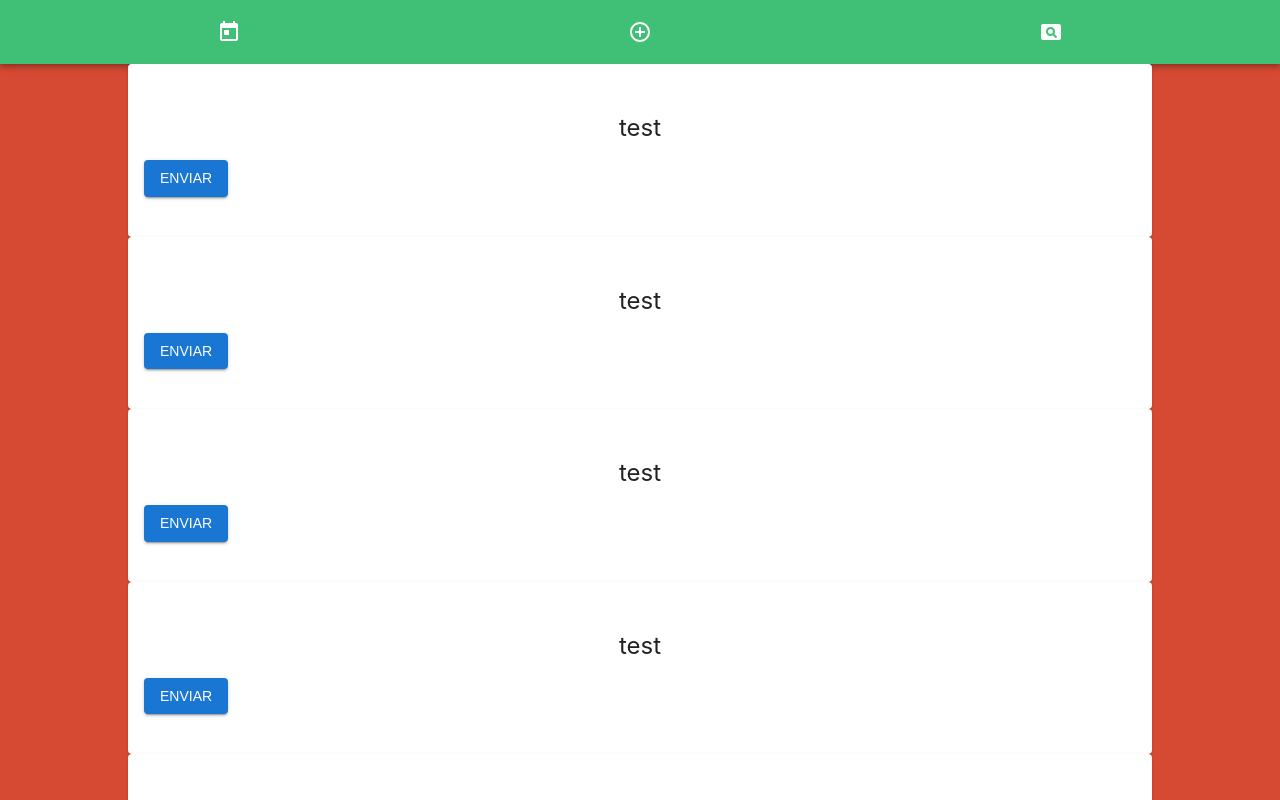
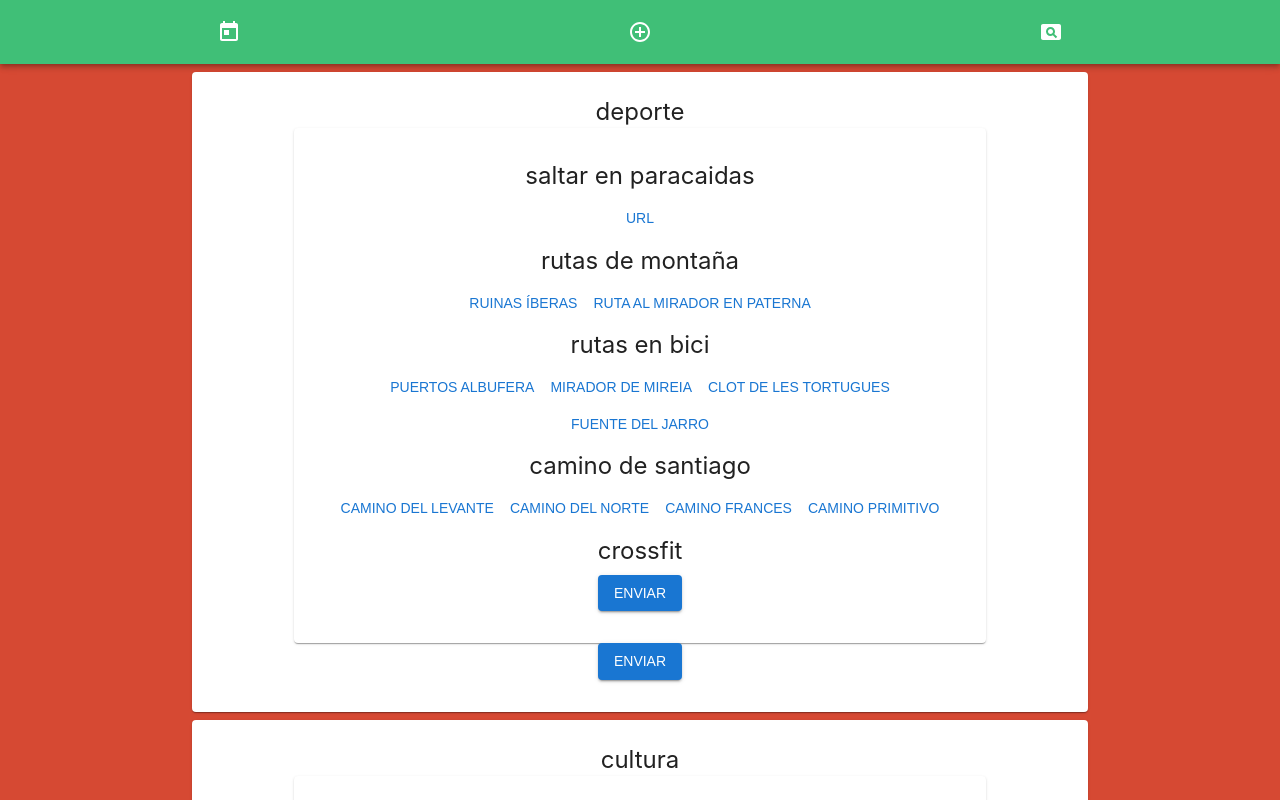
Before and after one commit to jmarcoz1/plan-planner, a React (Create React App) app: page /view-plans in a window 1280 px wide. Shown: the top 800 px of the page. Built offline with nearby package versions, Linux system fonts and the light colour scheme.

Commit message:
when the details only have an url it does not work

```diff
--- a/src/components/PlanDetails.js
+++ b/src/components/PlanDetails.js
@@ -8,17 +8,41 @@ const PlanDetails = (props) => {
   const planIndex = props.planIndex
 
   const handleSubmit = () => {
-    console.log({planDetails})
+    console.log({ planIndex })
   }
 
   return (
-    <Card sx={{ width: '80%', margin: '0 auto', py: 2, color: "app" }}>
+    <Card sx={{ width: '80%', margin: '0 auto', py: 1, color: "app" }}>
       <CardContent>
-      <Typography variant="h5" sx={{ textAlign: 'center', py: 2 }}>test</Typography>
 
-      {/* {planData.map((data, index) => {
-        <PlanDetails planDetails={data} planIndex={index}/>
+        {/* {planDetails.map((data, index) => {
+          <PlanOptions planDetails={data} planIndex={index} />
         })} */}
+
+        {Object.entries(planDetails).map(([key, value]) => {
+          return (
+            <Box>
+              <Typography variant="h5" sx={{ py: 1 }}>{key}</Typography>
+              <PlanOptions planOptions={value} planIndex={key} />
+            </Box>
+          )
+        })}
+
+        {/* {typeof planDetails === 'string' ? (
+          Object.entries(planDetails).map(([key, value]) => (
+            <Button key={key} onClick={() => handleClick(value)}>
+              {value}
+            </Button>
+          ))
+        ) : (
+          Object.entries(planDetails).map(([key, value]) => (
+            <Box>
+              <Typography variant="h5" sx={{ py: 1 }}>{key}</Typography>
+              <PlanOptions planOptions={value} planIndex={key} />
+            </Box>
+          ))
+        )} */}
+
 
         <Button variant="contained" onClick={handleSubmit} sx={{ ml: "auto" }}>
           Enviar
--- a/src/components/PlanOptions.js
+++ b/src/components/PlanOptions.js
@@ -1,9 +1,29 @@
-import React from 'react'
+import React from 'react';
+import Box from '@mui/material/Box';
+import Button from '@mui/material/Button';
 
-const PlanOptions = () => {
+const PlanOptions = (props) => {
+  const planOptions = props.planOptions;
+  const planIndex = props.planIndex;
+
+  const handleClick = (url) => {
+    console.log(url)
+    window.location.href = url;
+  };
+
   return (
-    <div>PlanOptions</div>
-  )
-}
+    <Box>
+      {typeof planOptions === 'string' ? (
+        <Button onClick={() => handleClick(planOptions)}>Go to URL</Button>
+      ) : (
+        Object.entries(planOptions).map(([key, value]) => (
+          <Button key={key} onClick={() => handleClick(value.url)}>
+            {key}
+          </Button>
+        ))
+      )}
+    </Box>
+  );
+};
 
-export default PlanOptions
+export default PlanOptions;
--- a/src/components/PlanType.js
+++ b/src/components/PlanType.js
@@ -7,7 +7,9 @@ const PlanType = (props) => {
   const planData = props.planData
 
   const handleSubmit = () => {
-    console.log(planData)
+    Object.entries(planData).map(([key, value]) => {
+      console.log({value})
+    })
   }
 
   const mainTheme = createTheme({
@@ -20,34 +22,31 @@ const PlanType = (props) => {
       },
     },
     typography: {
-      // fontFamily: 'Fjalla One',
-      // fontFamily: 'Space Grotesk',
-      // fontFamily: 'Work+Sans',
-      // fontFamily: 'Syne',
       fontFamily: 'DM+Sans',
     }
   })
 
   return (
     <ThemeProvider theme={mainTheme}>
-      <Card sx={{ width: '80%', margin: '0 auto', py: 2, color: "app" }}>
-          <CardContent>
-            <Typography variant="h5" sx={{ textAlign: 'center', py: 2 }}>test</Typography>
-
-            {/* {planData.map((data, index) => {
-              <PlanDetails planDetails={data} planIndex={index}/>
-            })} */}
+      <Card sx={{ width: '70%', margin: 'auto', py: 1, color: "app", mt: 1 }}>
+        <Box sx={{ display: "flex", flexDirection: "column" }} >
+          <CardContent sx={{ textAlign: 'center' }}>
             {Object.entries(planData).map(([key, value]) => {
-              <PlanDetails planDetails={value} planIndex={key}/>
+              return (
+                <Box>
+                  <Typography variant="h5" >{key}</Typography>
+                  <PlanDetails planDetails={value} planIndex={key}/>
+                </Box>
+              )
             })}
-
-            <Button variant="contained" onClick={handleSubmit}>
+            <Button sx={{ margin: 'auto', color: "app" }} variant="contained" onClick={handleSubmit}>
               Enviar
             </Button>
           </CardContent>
-        </Card>
-      </ThemeProvider>
+        </Box>
+      </Card>
+    </ThemeProvider>
   )
 }
 
-export default PlanType
+export default PlanType;
--- a/src/components/Plans.js
+++ b/src/components/Plans.js
@@ -1,6 +1,7 @@
 import React from 'react'
 import PlanType from './PlanType'
 import { createTheme, ThemeProvider } from '@mui/material'
+import Box from '@mui/material/Box';
 
 const Plans = () => {
   const planes = [
@@ -204,9 +205,11 @@ const Plans = () => {
 
   return (
     <ThemeProvider theme={mainTheme}>
-      {planes.map((activityType, index) => ( // attr1 es cultura: {aprender un idioma: nombre: url}
-        <PlanType planData={activityType} />
-      ))}
+      <Box sx={{ height: '100vh' }}>
+        {planes.map((activityType, index) => (
+          <PlanType key={index} planData={activityType} />
+        ))}
+      </Box>
     </ThemeProvider>
   )
 }
```
Lines whose indentation alone changed are shown as unchanged.
